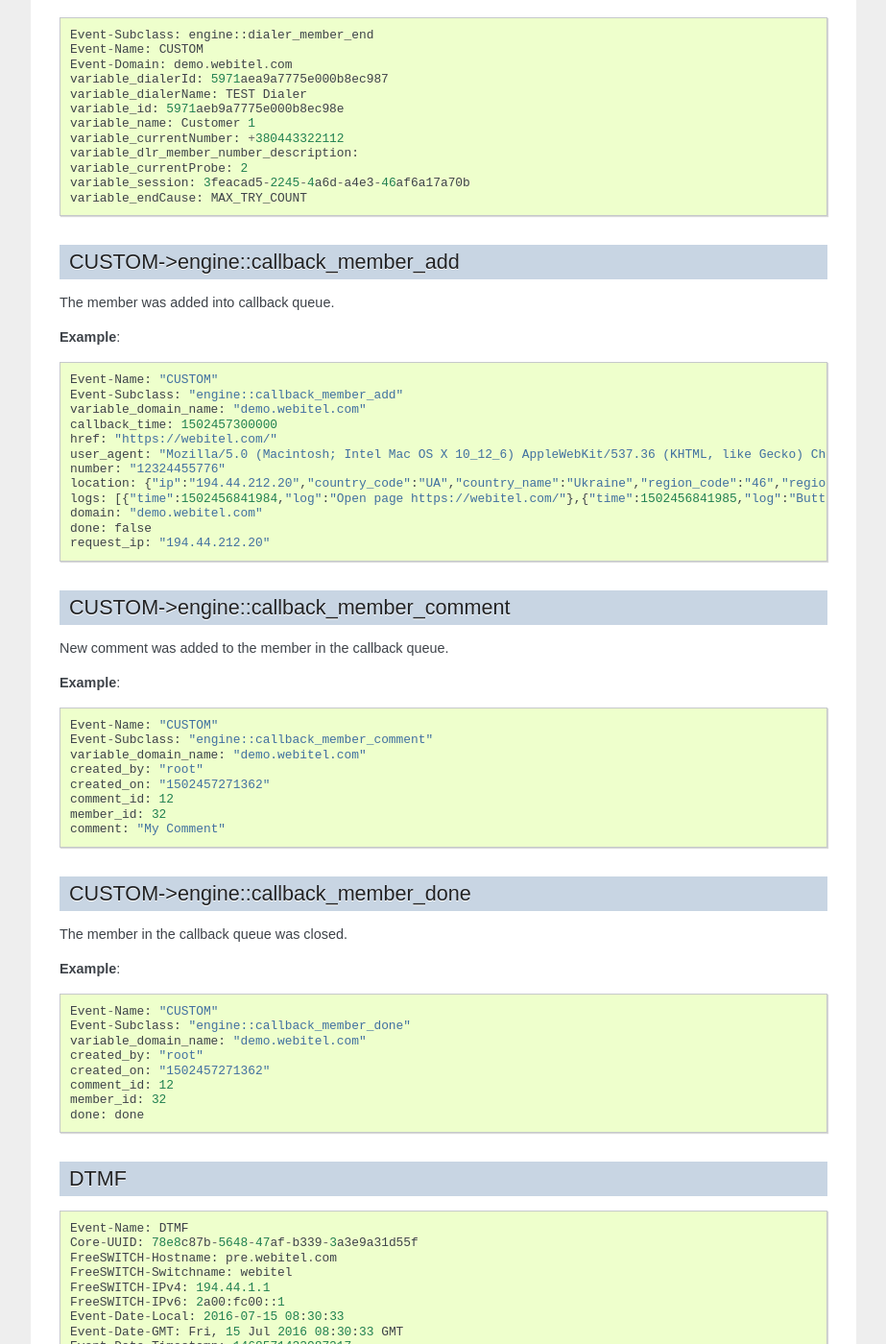
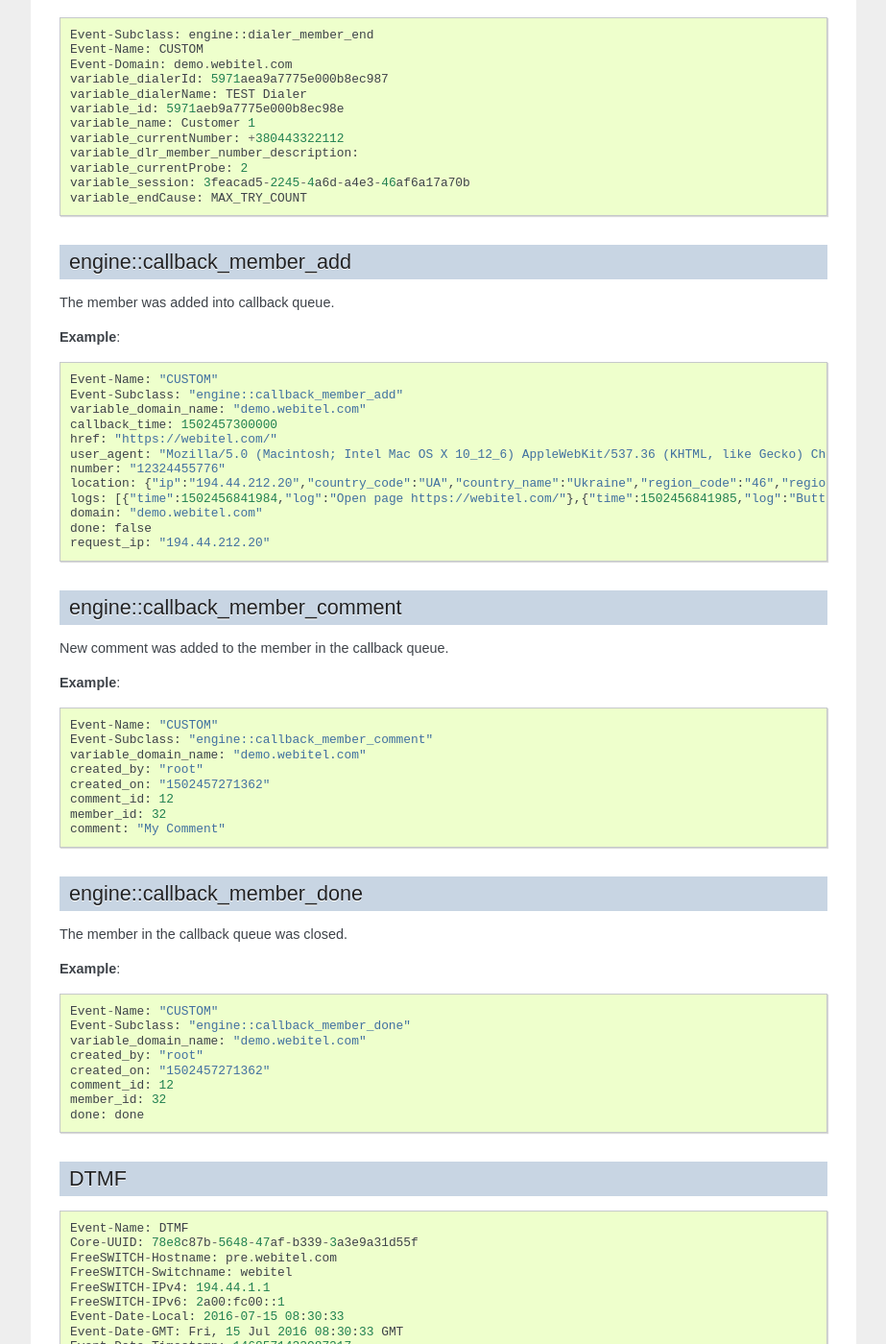
Before and after one commit to webitel/docs-en, a Sphinx documentation site: the page built from source/events-list.rst, in a window 1280 px wide and 1400 px high, scrolled down 3170 px. Shown: the whole window at 96% size, without its empty margins (198-1121 px from the left). Built offline with Sphinx 7.4.7, drawn with Linux system fonts in a browser that asks for light colours.

Commit message:
callback events

```diff
--- a/source/events-list.rst
+++ b/source/events-list.rst
@@ -197,7 +197,7 @@ Dialer's member was complited
 	variable_session: 3feacad5-2245-4a6d-a4e3-46af6a17a70b
         variable_endCause: MAX_TRY_COUNT
 
-CUSTOM->engine::callback_member_add
+engine::callback_member_add
 +++++++++++++++++++++++++++++++++++
 
 The member was added into callback queue.
@@ -217,7 +217,7 @@ The member was added into callback queue.
         done: false
         request_ip: "194.44.212.20"
 
-CUSTOM->engine::callback_member_comment
+engine::callback_member_comment
 +++++++++++++++++++++++++++++++++++++++
 
 New comment was added to the member in the callback queue.
@@ -233,7 +233,7 @@ New comment was added to the member in the callback queue.
         member_id: 32
         comment: "My Comment"
 
-CUSTOM->engine::callback_member_done
+engine::callback_member_done
 ++++++++++++++++++++++++++++++++++++
 
 The member in the callback queue was closed.
```
